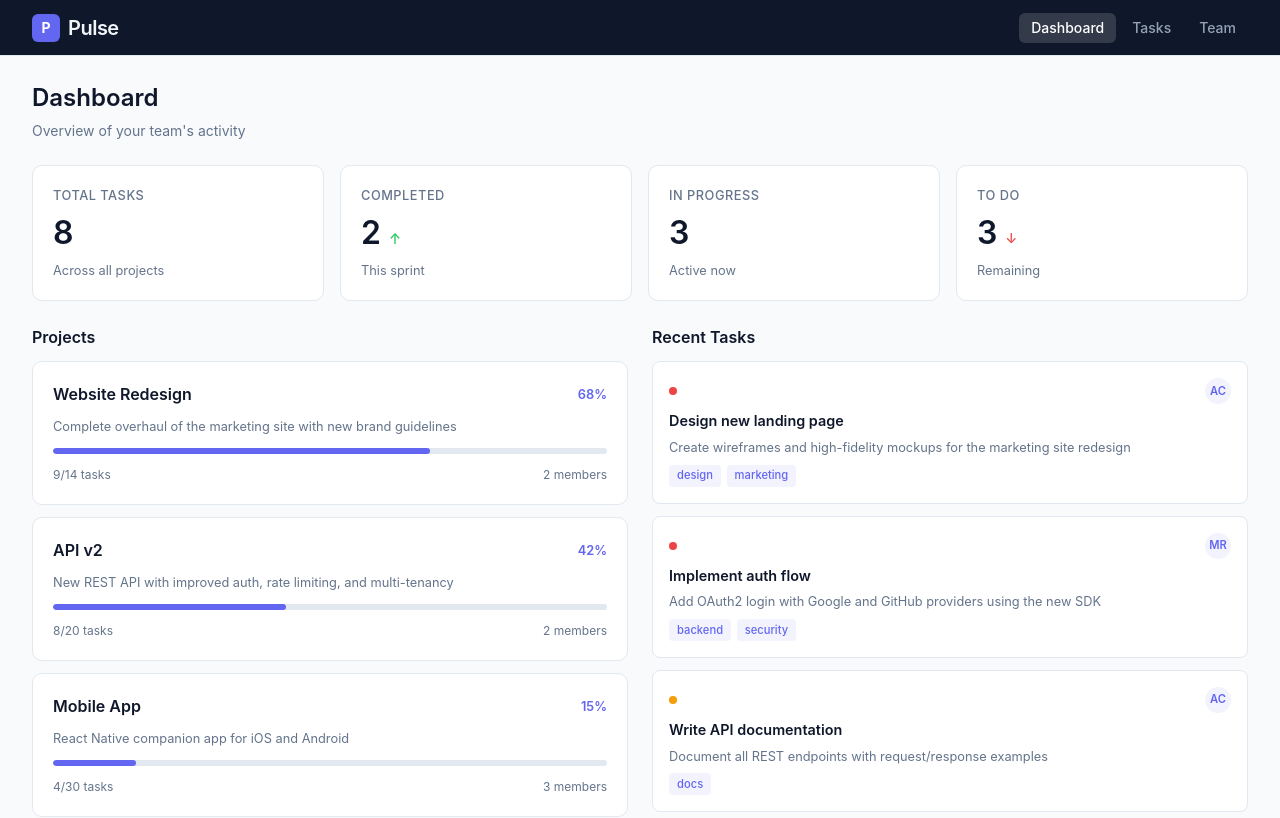
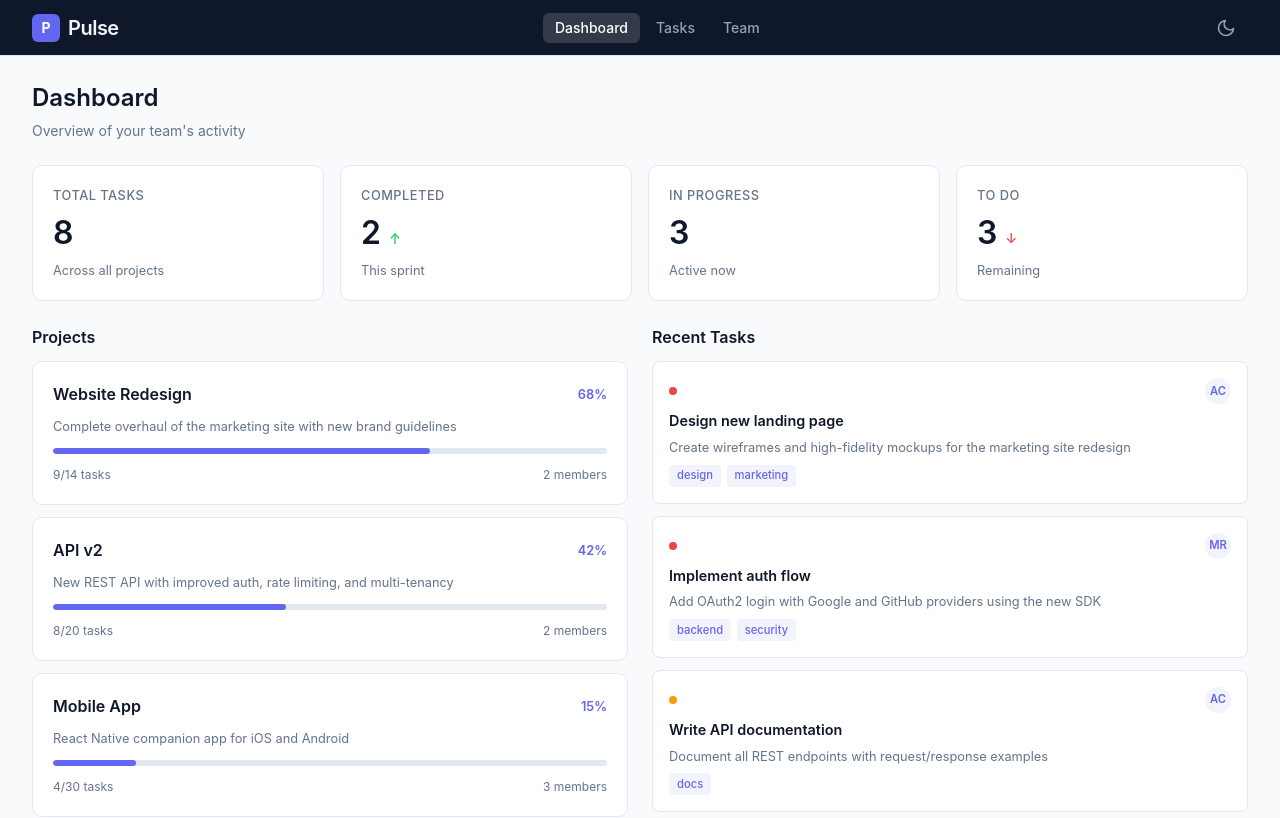
Before and after one commit to Nelson-PROIA/pulse-dashboard, a React (Vite) app: page / in a window 1280 px wide. Shown: the top 818 px of the page. Built offline with nearby package versions, Linux system fonts and the light colour scheme.

Commit message:
feat: add dark mode toggle

```diff
--- /dev/null
+++ b/src/components/DarkModeToggle.css
@@ -0,0 +1,18 @@
+.theme-toggle {
+  background: none;
+  border: none;
+  cursor: pointer;
+  color: var(--navbar-link);
+  display: flex;
+  align-items: center;
+  justify-content: center;
+  padding: 0.4rem 0.75rem;
+  border-radius: 6px;
+  transition: background 0.15s, color 0.15s;
+  margin-left: 0.5rem; /* Add some space from the navigation links */
+}
+
+.theme-toggle:hover {
+  background: rgba(255, 255, 255, 0.1);
+  color: white;
+}
--- /dev/null
+++ b/src/components/DarkModeToggle.tsx
@@ -0,0 +1,46 @@
+import { useEffect, useState } from 'react';
+import './DarkModeToggle.css';
+
+function DarkModeToggle() {
+  const [isDark, setIsDark] = useState(() => {
+    // Initialize from localStorage or system preference
+    const storedTheme = localStorage.getItem('theme');
+    if (storedTheme) {
+      return storedTheme === 'dark';
+    }
+    return window.matchMedia('(prefers-color-scheme: dark)').matches;
+  });
+
+  useEffect(() => {
+    document.documentElement.setAttribute('data-theme', isDark ? 'dark' : 'light');
+    localStorage.setItem('theme', isDark ? 'dark' : 'light');
+  }, [isDark]);
+
+  const toggleTheme = () => {
+    setIsDark(prevIsDark => !prevIsDark);
+  };
+
+  return (
+    <button className="theme-toggle" onClick={toggleTheme} aria-label="Toggle dark mode">
+      {isDark ? (
+        <svg width="20" height="20" viewBox="0 0 24 24" fill="none" stroke="currentColor" strokeWidth="2" strokeLinecap="round" strokeLinejoin="round">
+          <circle cx="12" cy="12" r="5"></circle>
+          <line x1="12" y1="1" x2="12" y2="3"></line>
+          <line x1="12" y1="21" x2="12" y2="23"></line>
+          <line x1="4.22" y1="4.22" x2="5.64" y2="5.64"></line>
+          <line x1="18.36" y1="18.36" x2="19.78" y2="19.78"></line>
+          <line x1="1" y1="12" x2="3" y2="12"></line>
+          <line x1="21" y1="12" x2="23" y2="12"></line>
+          <line x1="4.22" y1="19.78" x2="5.64" y2="18.36"></line>
+          <line x1="18.36" y1="5.64" x2="19.78" y2="4.22"></line>
+        </svg>
+      ) : (
+        <svg width="20" height="20" viewBox="0 0 24 24" fill="none" stroke="currentColor" strokeWidth="2" strokeLinecap="round" strokeLinejoin="round">
+          <path d="M21 12.79A9 9 0 1 1 11.21 3 7 7 0 0 0 21 12.79z"></path>
+        </svg>
+      )}
+    </button>
+  );
+}
+
+export default DarkModeToggle;
--- a/src/components/Navbar.tsx
+++ b/src/components/Navbar.tsx
@@ -1,3 +1,4 @@
+import DarkModeToggle from './DarkModeToggle';
 import './Navbar.css';
 
 interface NavbarProps {
@@ -41,6 +42,7 @@ function Navbar({ currentPage, onNavigate }: NavbarProps) {
           </a>
         </li>
       </ul>
+      <DarkModeToggle />
     </nav>
   );
 }
--- a/src/index.css
+++ b/src/index.css
@@ -24,6 +24,21 @@
 
   -webkit-font-smoothing: antialiased;
   -moz-osx-font-smoothing: grayscale;
+}
+
+:root[data-theme='dark'] {
+  --text: #a7adba;
+  --text-h: #e2e8f0;
+  --bg: #0f172a;
+  --border: #334155;
+  --card-bg: #1e293b;
+  --accent-bg: rgba(99, 102, 241, 0.2);
+  --accent-border: rgba(99, 102, 241, 0.5);
+  --shadow: 0 1px 3px rgba(0, 0, 0, 0.2), 0 1px 2px rgba(0, 0, 0, 0.12);
+
+  --navbar-bg: #0b1120;
+  --navbar-text: #f1f5f9;
+  --navbar-link: #94a3b8;
 }
 
 * {
```
